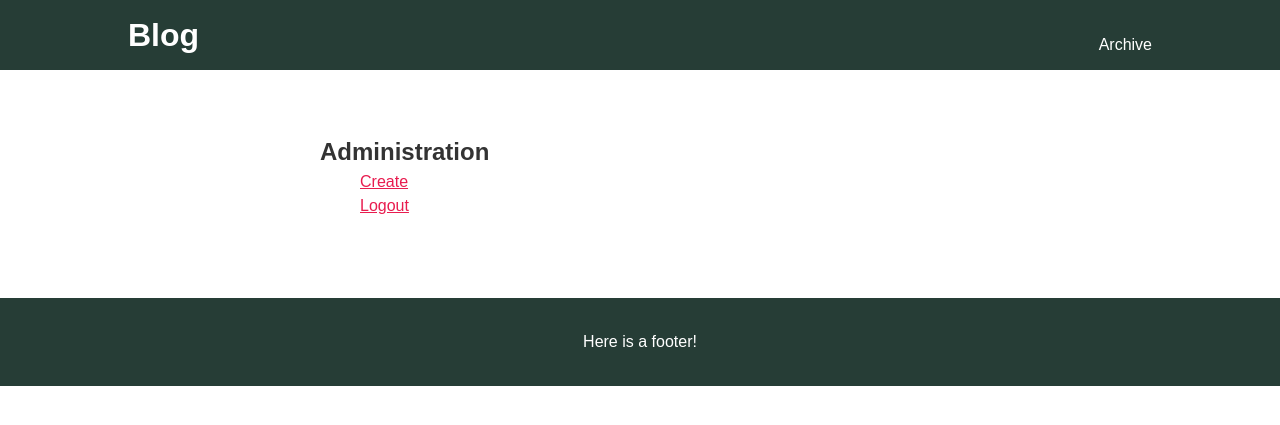
After one commit to JuBrandt/blog-with-python-and-flask, a Flask app: page /admin in a window 1280 px wide. The commit adds this page. Shown: the top 425 px of the page. Run offline with Flask 2, Linux system fonts and the light colour scheme; a user stored in the database is signed in; tables that the repository leaves empty hold one stand-in row (values such as "Sample post").

Commit message:
Added detail and admin pages.

```diff
--- a/app/static/css/style.css
+++ b/app/static/css/style.css
@@ -84,15 +84,20 @@ footer {
   padding: 2em;
 }
 
-a {
-  color: #e81c4f;
-}
+a {color: #e81c4f;}
 
 img {
   height: auto;
   max-width: 100%;
 }
 
-.pagination {
-  text-align: center;
+.pagination {text-align: center;}
+
+ul.admin {list-style-type: none;}
+
+.error {text-align: center;}
+
+a.post {
+  text-decoration: none;
+  color: inherit;
 }
--- /dev/null
+++ b/app/templates/admin.html
@@ -0,0 +1,14 @@
+{% extends "base.html" %}
+{% block content %}
+<section>
+  <h2>Administration</h2>
+  <ul class="admin">
+    <li>
+      <a href="{{ url_for('create') }}">Create</a>
+    </li>
+    <li>
+      <a href="{{url_for('logout') }}">Logout</a>
+    </li>
+  </ul>
+</section>
+{% endblock %}
--- a/app/templates/login.html
+++ b/app/templates/login.html
@@ -1,3 +1,5 @@
+{% extends "base.html" %}
+{% block content %}
 <section>
   {% if session['logged_in'] %}
     <h2>You are already logged.</h2>
@@ -30,3 +32,4 @@
     </form>
   {% endif %}
 </section>
+{% endblock %}
--- a/app/views.py
+++ b/app/views.py
@@ -66,3 +66,27 @@ def login():
 @lm.user_loader
 def load_user(user_id):
     return Admin.query.get(int(user_id))
+
+@app.route('/logout')
+def logout():
+    logout_user()
+    return redirect(url_for('index'))
+
+@app.route('/admin')
+@login_required
+def admin():
+    return render_template('admin.html', title='Admin')
+
+@app.errorhandler(404)
+def not_found_error(error):
+    return render_template('404.html', title='404'), 404
+
+@app.errorhandler(500)
+def internal_error(error):
+    return render_template('500.html', title='500'), 500
+
+
+@app.route('/detail/<slug>')
+def detail(slug):
+    post = Blog.query.filter_by(blog_address=slug).first()
+    return render_template('detail.html', title=post.blog_title, post=post)
```
Also changed, not shown: app/templates/404.html (added, +10 -0 lines), app/templates/500.html (added, +13 -0 lines), app/templates/detail.html (added, +13 -0 lines), app/templates/post.html (+11 -7 lines).
